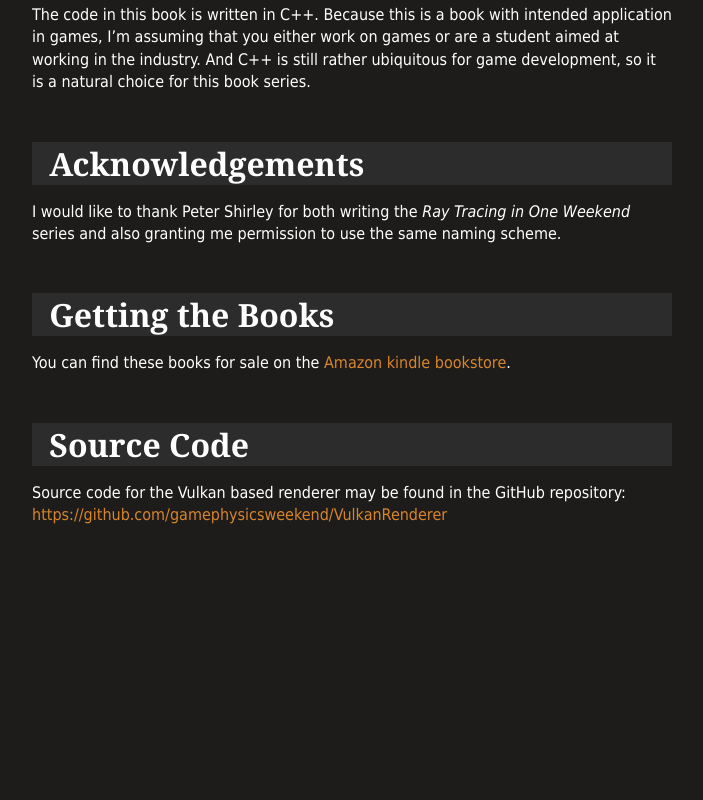
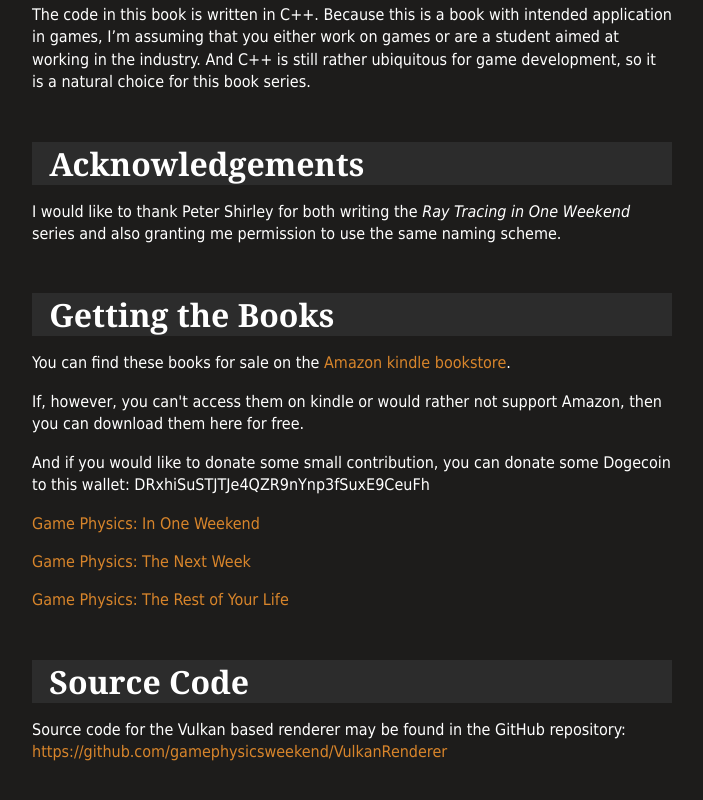
Before and after one commit to gamephysicsweekend/gamephysicsweekend.github.io, a plain HTML site: page index.html in a window 1280 px wide. Shown: the part 1040-1840 px from the top of the page, without its empty margins (288-991 px from the left). Before the commit the page ends 1615 px from the top, so only its background shows below. Drawn offline with Linux system fonts and the light colour scheme.

Commit message:
Updated index file to link to the pdfs

```diff
--- a/index.html
+++ b/index.html
@@ -50,6 +50,13 @@
 
   <p>You can find these books for sale on the <a href="https://www.amazon.com/gp/product/B08RXZ4FPR">Amazon kindle bookstore</a>.
 
+  <p>If, however, you can't access them on kindle or would rather not support Amazon, then you can download them here for free.</p>
+
+  <p>And if you would like to donate some small contribution, you can donate some Dogecoin to this wallet: DRxhiSuSTJTJe4QZR9nYnp3fSuxE9CeuFh</p>
+
+  <p><a href="https://gamephysicsweekend.github.io/pdfs/GamePhysicsInOneWeekend.pdf">Game Physics: In One Weekend</a></p>
+  <p><a href="https://gamephysicsweekend.github.io/pdfs/GamePhysicsTheNextWeek.pdf">Game Physics: The Next Week</a></p>
+  <p><a href="https://gamephysicsweekend.github.io/pdfs/GamePhysicsTheRestOfYourLife.pdf">Game Physics: The Rest of Your Life</a></p>
 
   <h1 id='source'>Source Code</h1>
 
```
